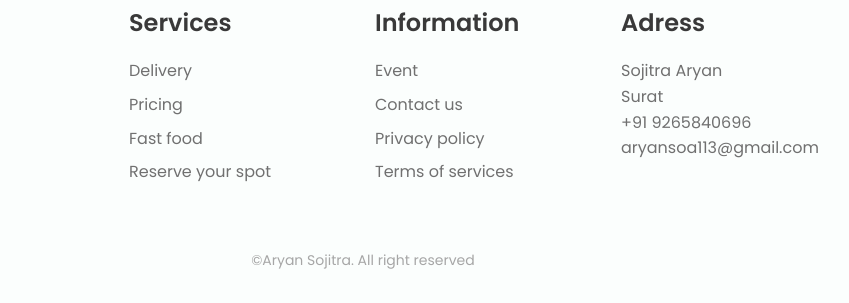
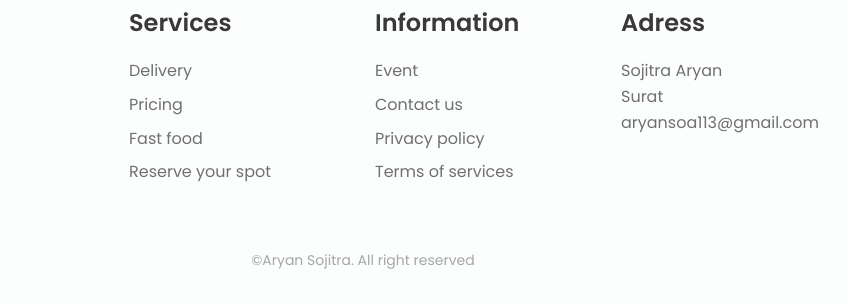
Before and after one commit to aryan18s/Crispify, a plain HTML site: page index.html in a window 1280 px wide. Shown: the part 3371-3674 px from the top of the page, 277-1126 px from the left. Drawn offline with nearby package versions, Linux system fonts and the light colour scheme.

Commit message:
Update index.html

```diff
--- a/index.html
+++ b/index.html
@@ -498,7 +498,6 @@
                 <ul>
                     <li>Sojitra Aryan</li>
                     <li>Surat</li>
-                    <li>+91 9265840696</li>
                     <li>aryansoa113@gmail.com</li>
                 </ul>
             </div>
```
